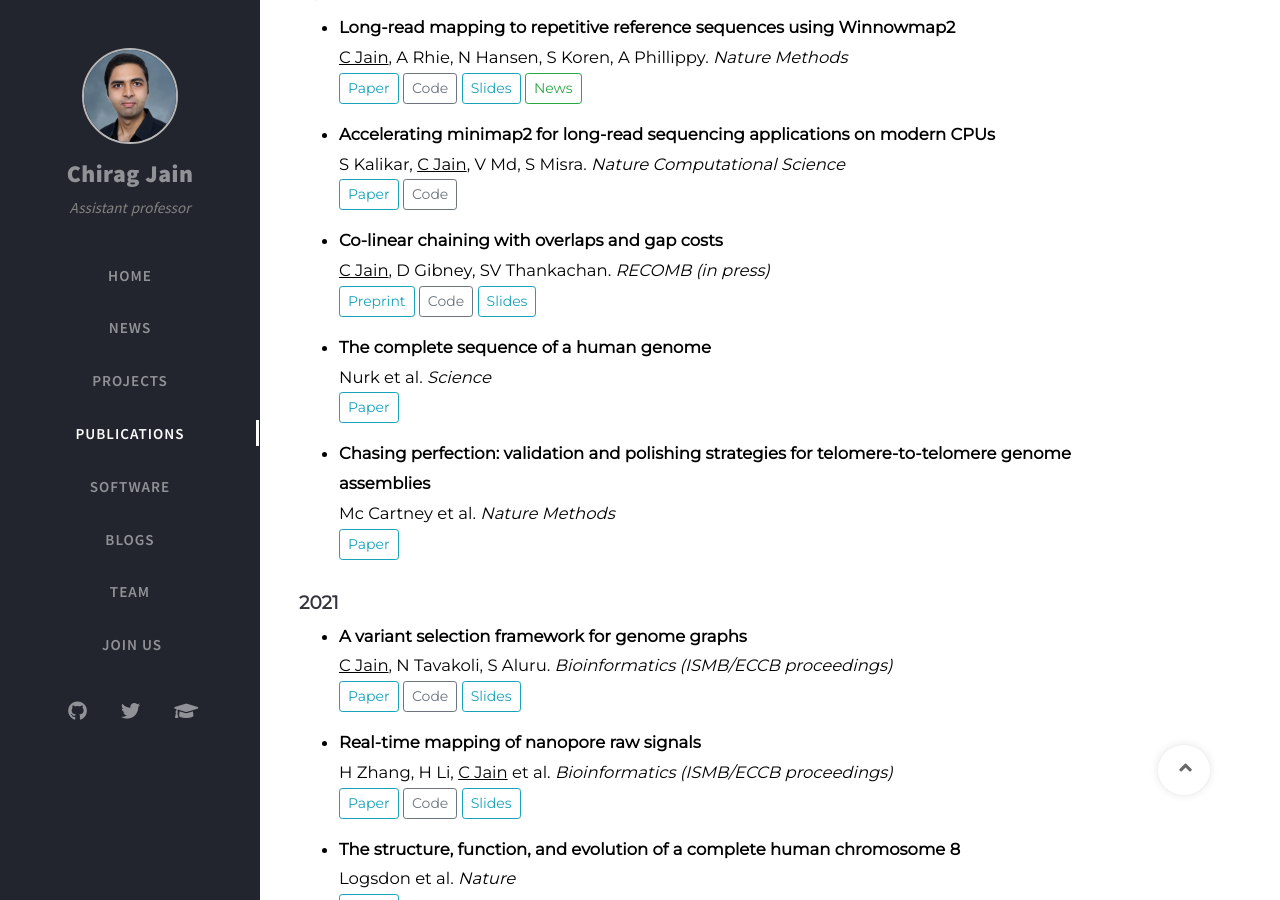
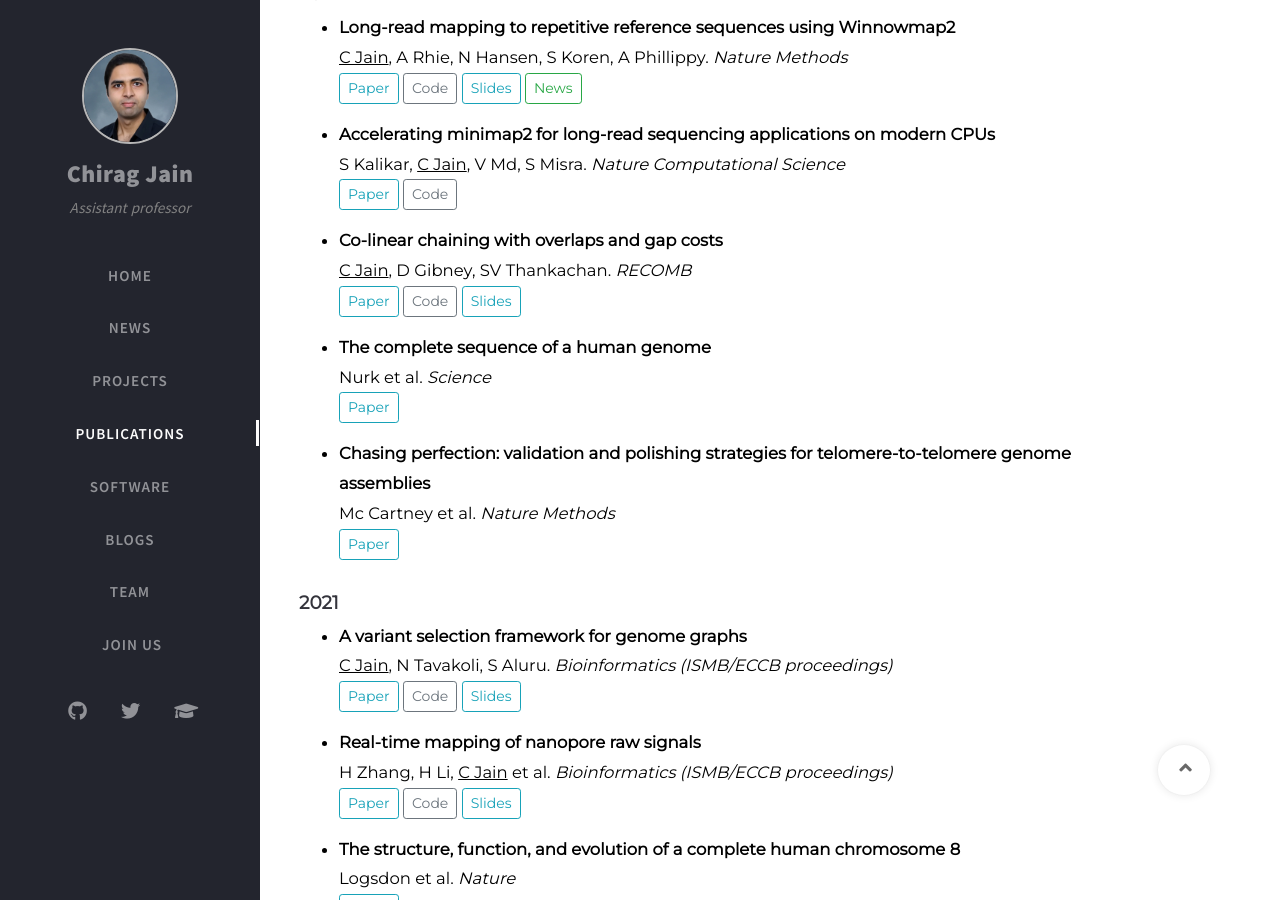
Before and after one commit to at-cg/at-cg.github.io, a Jekyll site: the page built from tabs/publications.md, in a window 1280 px wide and 900 px high, scrolled down 313 px. Built offline with Jekyll 4.4.1, drawn with Linux system fonts in a browser that asks for light colours; nearby versions of some CDN libraries; comment, search, counter and statistics services are not loaded.

Commit message:
Update publications.md

```diff
--- a/tabs/publications.md
+++ b/tabs/publications.md
@@ -57,10 +57,10 @@ S Kalikar, <u>C Jain</u>, V Md, S Misra. _Nature Computational Science_
 </button>
 
 * **Co-linear chaining with overlaps and gap costs** <br>
-<u>C Jain</u>, D Gibney, SV Thankachan. _RECOMB (in press)_
+<u>C Jain</u>, D Gibney, SV Thankachan. _RECOMB_
 <br>
 <button type="button" class="btn btn-outline-info btn-sm">
-<a href="https://www.biorxiv.org/content/10.1101/2021.02.03.429492v2" style="all: unset; color: inherit">Preprint</a>
+<a href="https://drive.google.com/file/d/1ZCPiFiqQHrBAaQLFRzhn5MV4Wrp13tAp/view?usp=sharing" style="all: unset; color: inherit">Paper</a>
 </button>
 <button type="button" class="btn btn-outline-secondary btn-sm">
 <a href="https://github.com/AT-CG/ChainX" style="all: unset; color: inherit">Code</a>
```
